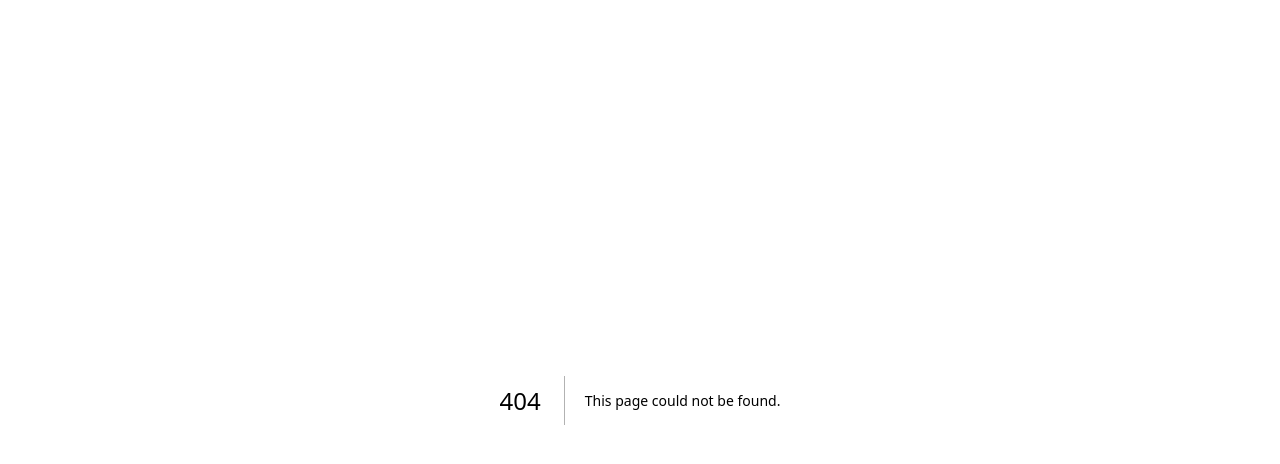
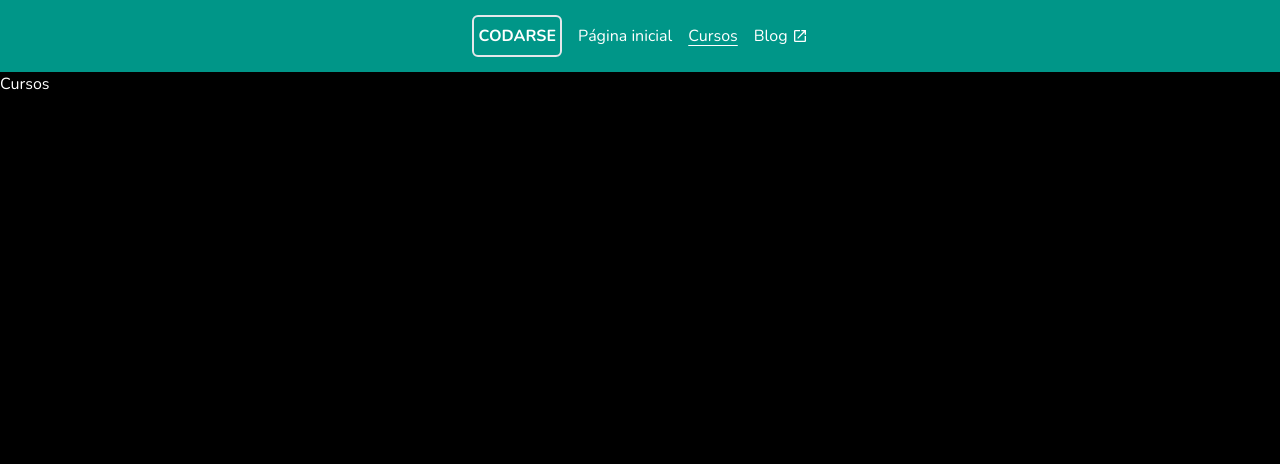
Before and after one commit to Emerson-lab/youtube-nextjs-course-plataform, a Next.js app: page /cursos in a window 1280 px wide. Before the commit this address had no page. Shown: the top 464 px of the page. Built offline with nearby package versions, Linux system fonts and the light colour scheme.

Commit message:
feat: header

```diff
--- a/package.json
+++ b/package.json
@@ -11,7 +11,8 @@
   "dependencies": {
     "react": "^18",
     "react-dom": "^18",
-    "next": "14.2.4"
+    "next": "14.2.4",
+    "react-icons": "^5.1.0"
   },
   "devDependencies": {
     "typescript": "^5",
--- /dev/null
+++ b/src/app/cursos/page.tsx
@@ -0,0 +1,5 @@
+export default function PageCursos() {
+  return (
+    <main>Cursos</main>
+  );
+}
--- a/src/app/globals.css
+++ b/src/app/globals.css
@@ -11,7 +11,21 @@
   --color-primary-contrast: #ffffff;
 }
 
+
+html[light] {
+  --color-text: #000;
+  --color-error: #980000;
+  --color-paper: #fff;
+  --color-primary: #009688;
+  --color-background: #cacaca;
+  --color-primary-contrast: #ffffff;
+}
+
 html,
 body {
-  @apply bg-background text-text w-screen h-screen;
+  @apply bg-background text-text w-screen h-screen underline-offset-4;
 }
+
+a {
+  @apply hover:underline active:opacity-50 transition-opacity
+}
--- a/src/app/layout.tsx
+++ b/src/app/layout.tsx
@@ -1,3 +1,4 @@
+import { Header } from "@/components/header/Header";
 import type { Metadata } from "next";
 import { Nunito } from "next/font/google";
 import "./globals.css";
@@ -13,7 +14,10 @@ interface RootLayoutProps extends Readonly<{ children: React.ReactNode; }> { }
 export default function RootLayout({ children }: RootLayoutProps) {
   return (
     <html lang="pt-Br">
-      <body className={nunito.className}>{children}</body>
+      <body className={nunito.className}>
+        <Header />
+        {children}
+      </body>
     </html>
   );
 }
--- /dev/null
+++ b/src/components/header/Header.tsx
@@ -0,0 +1,38 @@
+'use client';
+import Link from 'next/link';
+import { usePathname } from 'next/navigation';
+import { MdOutlineOpenInNew } from 'react-icons/md';
+
+export const Header = () => {
+  const currentPath = usePathname();
+
+  return (
+    <nav className='flex items-center justify-center bg-primary py-4'>
+      <ul className='flex gap-4 items-center'>
+        <li className='my-2'>
+          <Link href='/' className='border-2 rounded-md py-2 px-1 font-bold'>
+            CODARSE
+          </Link>
+        </li>
+
+        <li>
+          <Link href='/' data-active={currentPath === '/'} className='data-[active=true]:underline'>
+            Página inicial
+          </Link>
+        </li>
+        <li>
+          <Link href='/cursos' data-active={currentPath === '/cursos'} className='data-[active=true]:underline'>
+            Cursos
+          </Link>
+        </li>
+
+        <li>
+          <Link href='https://blog.codarse.com' target='_blank' className='flex gap-1 items-center'>
+            Blog
+            <MdOutlineOpenInNew />
+          </Link>
+        </li>
+      </ul>
+    </nav>
+  );
+};
```
Also changed, not shown: 1 other file (tests, documents, lock files or other folders).
